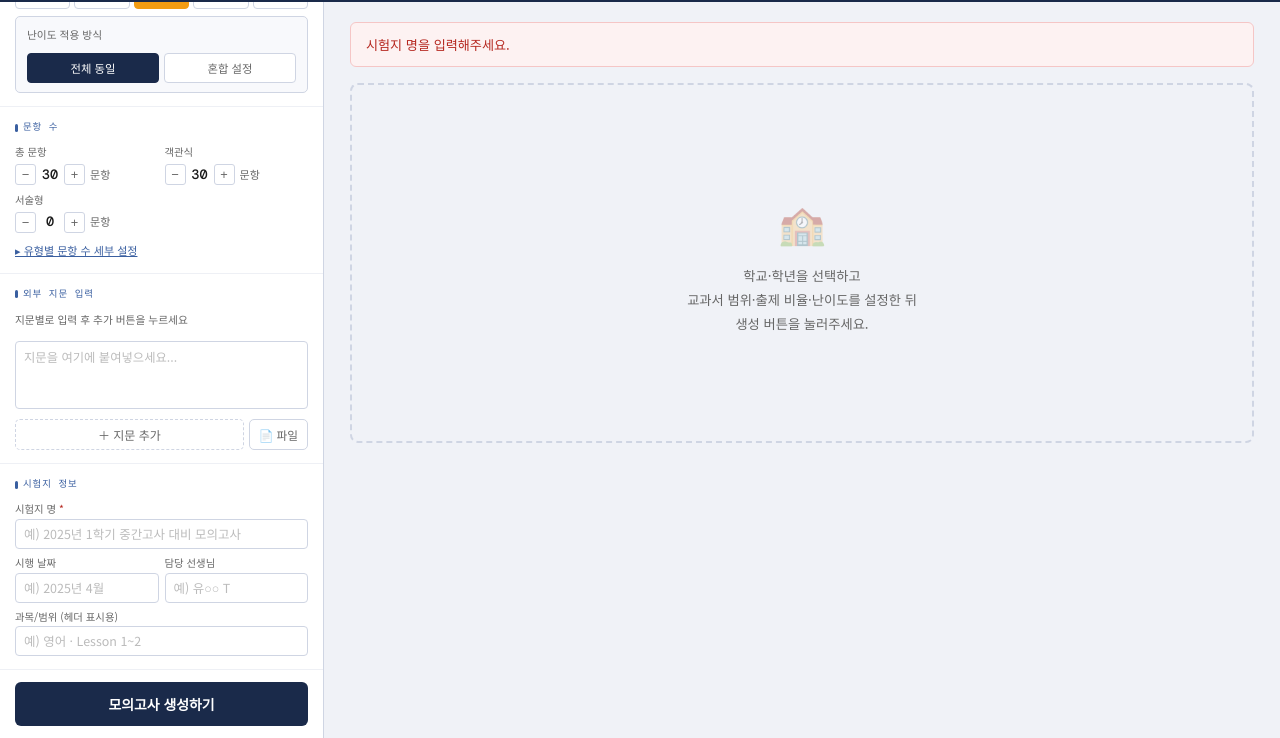
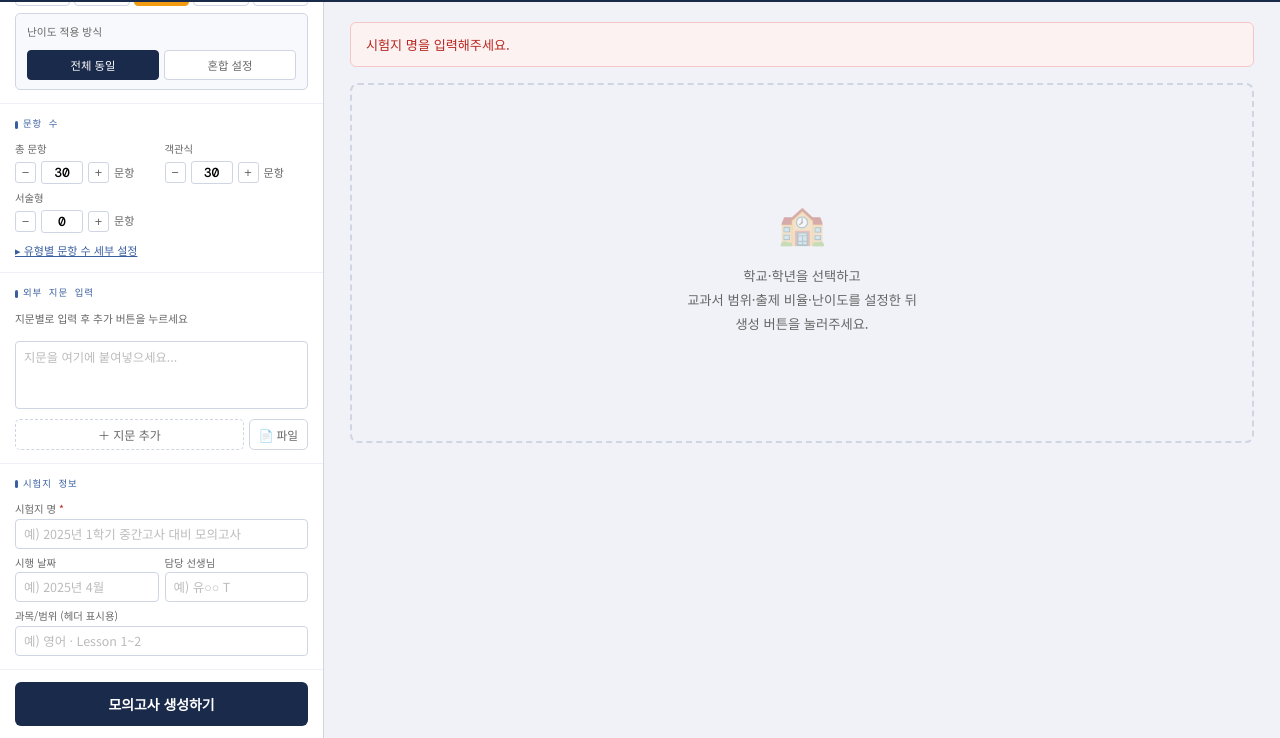
Before and after one commit to hoonjibae-cmyk/middleschool-naesin-test, a website: page index.html in a window 1280 px wide. Both pictures are taken after a click on the button "모의고사 생성하기". Shown: the part 64-802 px from the top of the page. Drawn offline with nearby package versions, Linux system fonts and the light colour scheme.

Commit message:
Add files via upload

```diff
--- a/index.html
+++ b/index.html
@@ -132,6 +132,11 @@ body{background:var(--bg);color:var(--ink);font-family:var(--font-sans);font-siz
 .qc-btn{width:21px;height:21px;border:1px solid var(--border);background:white;border-radius:3px;cursor:pointer;font-size:0.8rem;color:var(--muted);display:flex;align-items:center;justify-content:center;transition:all 0.15s;flex-shrink:0;}
 .qc-btn:hover{border-color:var(--navy);color:var(--navy);}
 .qc-val{font-family:var(--font-mono);font-size:0.85rem;font-weight:500;min-width:18px;text-align:center;}
+.qc-input{width:42px;height:23px;border:1px solid var(--border);border-radius:3px;text-align:center;font-family:var(--font-mono);font-size:0.82rem;font-weight:500;outline:none;}
+.qc-input:focus{border-color:var(--navy);}
+.qc-input::-webkit-outer-spin-button,.qc-input::-webkit-inner-spin-button{-webkit-appearance:none;margin:0;}
+.qc-input{appearance:textfield;-moz-appearance:textfield;}
+
 .type-detail-btn{font-size:0.69rem;color:var(--blue);cursor:pointer;text-decoration:underline;margin-top:3px;}
 .type-detail-box{display:none;margin-top:7px;background:#f8f9fc;border:1px solid var(--border);border-radius:5px;padding:8px 10px;}
 .type-detail-box.on{display:block;}
@@ -427,9 +432,9 @@ body{background:var(--bg);color:var(--ink);font-family:var(--font-sans);font-siz
   <div class="sb-sec">
     <div class="sb-title">문항 수</div>
     <div class="qcount-grid">
-      <div class="qcount-item"><label>총 문항</label><div class="qcount-row"><button class="qc-btn" onclick="chQ('total',-1)">−</button><span class="qc-val" id="q-total">30</span><button class="qc-btn" onclick="chQ('total',1)">+</button><span style="font-size:0.69rem;color:var(--muted)">문항</span></div></div>
-      <div class="qcount-item"><label>객관식</label><div class="qcount-row"><button class="qc-btn" onclick="chQ('obj',-1)">−</button><span class="qc-val" id="q-obj">30</span><button class="qc-btn" onclick="chQ('obj',1)">+</button><span style="font-size:0.69rem;color:var(--muted)">문항</span></div></div>
-      <div class="qcount-item"><label>서술형</label><div class="qcount-row"><button class="qc-btn" onclick="chQ('sub',-1)">−</button><span class="qc-val" id="q-sub">0</span><button class="qc-btn" onclick="chQ('sub',1)">+</button><span style="font-size:0.69rem;color:var(--muted)">문항</span></div></div>
+      <div class="qcount-item"><label>총 문항</label><div class="qcount-row"><button class="qc-btn" onclick="chQ('total',-1)">−</button><input class="qc-input" id="q-total" type="number" min="1" max="40" value="30" onchange="setQ('total',this.value)" oninput="setQ('total',this.value)"><button class="qc-btn" onclick="chQ('total',1)">+</button><span style="font-size:0.69rem;color:var(--muted)">문항</span></div></div>
+      <div class="qcount-item"><label>객관식</label><div class="qcount-row"><button class="qc-btn" onclick="chQ('obj',-1)">−</button><input class="qc-input" id="q-obj" type="number" min="0" max="40" value="30" onchange="setQ('obj',this.value)" oninput="setQ('obj',this.value)"><button class="qc-btn" onclick="chQ('obj',1)">+</button><span style="font-size:0.69rem;color:var(--muted)">문항</span></div></div>
+      <div class="qcount-item"><label>서술형</label><div class="qcount-row"><button class="qc-btn" onclick="chQ('sub',-1)">−</button><input class="qc-input" id="q-sub" type="number" min="0" max="40" value="0" onchange="setQ('sub',this.value)" oninput="setQ('sub',this.value)"><button class="qc-btn" onclick="chQ('sub',1)">+</button><span style="font-size:0.69rem;color:var(--muted)">문항</span></div></div>
       <div class="qcount-item" style="grid-column:1/-1;">
         <div class="type-detail-btn" onclick="toggleTypeDetail()">▸ 유형별 문항 수 세부 설정</div>
         <div class="type-detail-box" id="type-detail-box"><div id="type-rows"></div></div>
@@ -843,29 +848,51 @@ function updateMixTotal(){
   w.textContent='합계: '+t+'%';w.className='mix-total '+(t===100?'ok':'ng');
 }
 
+function clampInt(v,min,max,fallback){
+  const n=parseInt(v,10);
+  if(Number.isNaN(n))return fallback;
+  return Math.max(min,Math.min(max,n));
+}
 function syncQDisplay(){
-  state.obj=Math.max(0,Math.min(state.total,state.obj));
-  state.sub=Math.max(0,Math.min(state.total,state.sub));
+  state.total=clampInt(state.total,1,40,30);
+  state.sub=clampInt(state.sub,0,state.total,0);
+  state.obj=clampInt(state.obj,0,state.total,state.total-state.sub);
   if(state.obj+state.sub!==state.total){
     if(state.sub===0) state.obj=state.total;
     else state.obj=Math.max(0,state.total-state.sub);
   }
-  ['total','obj','sub'].forEach(k=>{const el=document.getElementById('q-'+k);if(el)el.textContent=state[k];});
+  const map={total:state.total,obj:state.obj,sub:state.sub};
+  Object.entries(map).forEach(([k,v])=>{
+    const el=document.getElementById('q-'+k);
+    if(el){
+      if('value' in el)el.value=v;
+      else el.textContent=v;
+    }
+  });
 }
-function chQ(t,d){
+function setQ(t,val){
+  const n=parseInt(val,10);
+  if(Number.isNaN(n))return;
   if(t==='total'){
-    state.total=Math.max(5,Math.min(40,state.total+d));
-    if(state.sub===0) state.obj=state.total;
+    const oldTotal=state.total;
+    state.total=clampInt(n,1,40,state.total);
+    if(state.sub===0 || state.obj===oldTotal)state.obj=state.total;
+    else state.obj=Math.max(0,state.total-state.sub);
   }
   if(t==='obj'){
-    state.obj=Math.max(0,Math.min(state.total,state.obj+d));
+    state.obj=clampInt(n,0,state.total,state.obj);
     state.sub=Math.max(0,state.total-state.obj);
   }
   if(t==='sub'){
-    state.sub=Math.max(0,Math.min(state.total,state.sub+d));
+    state.sub=clampInt(n,0,state.total,state.sub);
     state.obj=Math.max(0,state.total-state.sub);
   }
   syncQDisplay();
+}
+function chQ(t,d){
+  if(t==='total')setQ('total',state.total+d);
+  if(t==='obj')setQ('obj',state.obj+d);
+  if(t==='sub')setQ('sub',state.sub+d);
 }
 function toggleTypeDetail(){document.getElementById('type-detail-box').classList.toggle('on');}
 function renderTypeRows(){
@@ -1003,7 +1030,7 @@ ${custom?'- 추가 요청: '+custom:''}${passageNote}
 
 // ── API 호출 ──────────────────────────────────────
 function buildGenerationSections(total, sub){
-  const maxPerCall=6; // Vercel/Claude 안정성을 위한 1회 생성 상한
+  const maxPerCall=4; // 안정성을 위한 1회 생성 상한: 30문항은 여러 구간으로 분할
   const sectionLabels=['대화문·세부내용','설명문·내용일치/제목','정보문·빈칸/어법','어법·어휘 변별','고난도 종합'];
   const sections=[];
   let remaining=total;
@@ -1162,7 +1189,7 @@ async function generate(){
       let part=[];
       if(Array.isArray(data.questions)) part=data.questions;
       else if(typeof data.text==='string'){
-        const mm=data.text.match(/\[[\s\S]*\]/); if(!mm) throw new Error(`${sec.startNumber}~${sec.startNumber+sec.count-1}번 응답에서 문항 배열을 찾지 못했습니다.`);
+        const mm=data.text.match(/\[[\s\S]*\]/); if(!mm) throw new Error(`${sec.startNumber}~${sec.startNumber+sec.count-1}번 응답에서 문항 배열을 찾지 못했습니다. 응답 미리보기: ${data.text.slice(0,160)}`);
         part=JSON.parse(mm[0]);
       } else throw new Error(`${sec.startNumber}~${sec.startNumber+sec.count-1}번 문항 데이터가 없습니다.`);
       part=normalizeQuestions(part).slice(0,sec.count).map((q,i)=>({...q,number:sec.startNumber+i}));
```
Also changed, not shown: README.md.
